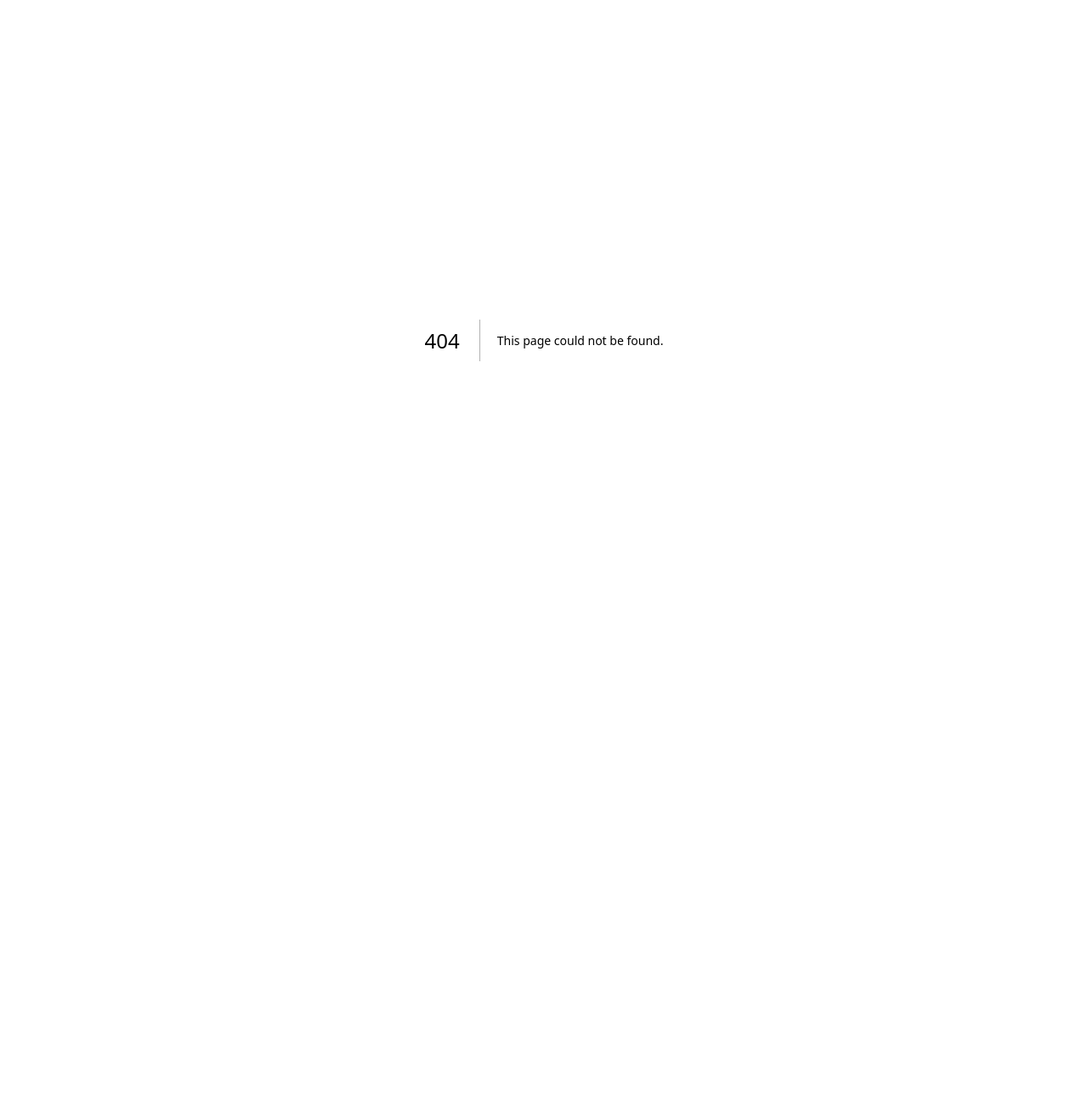
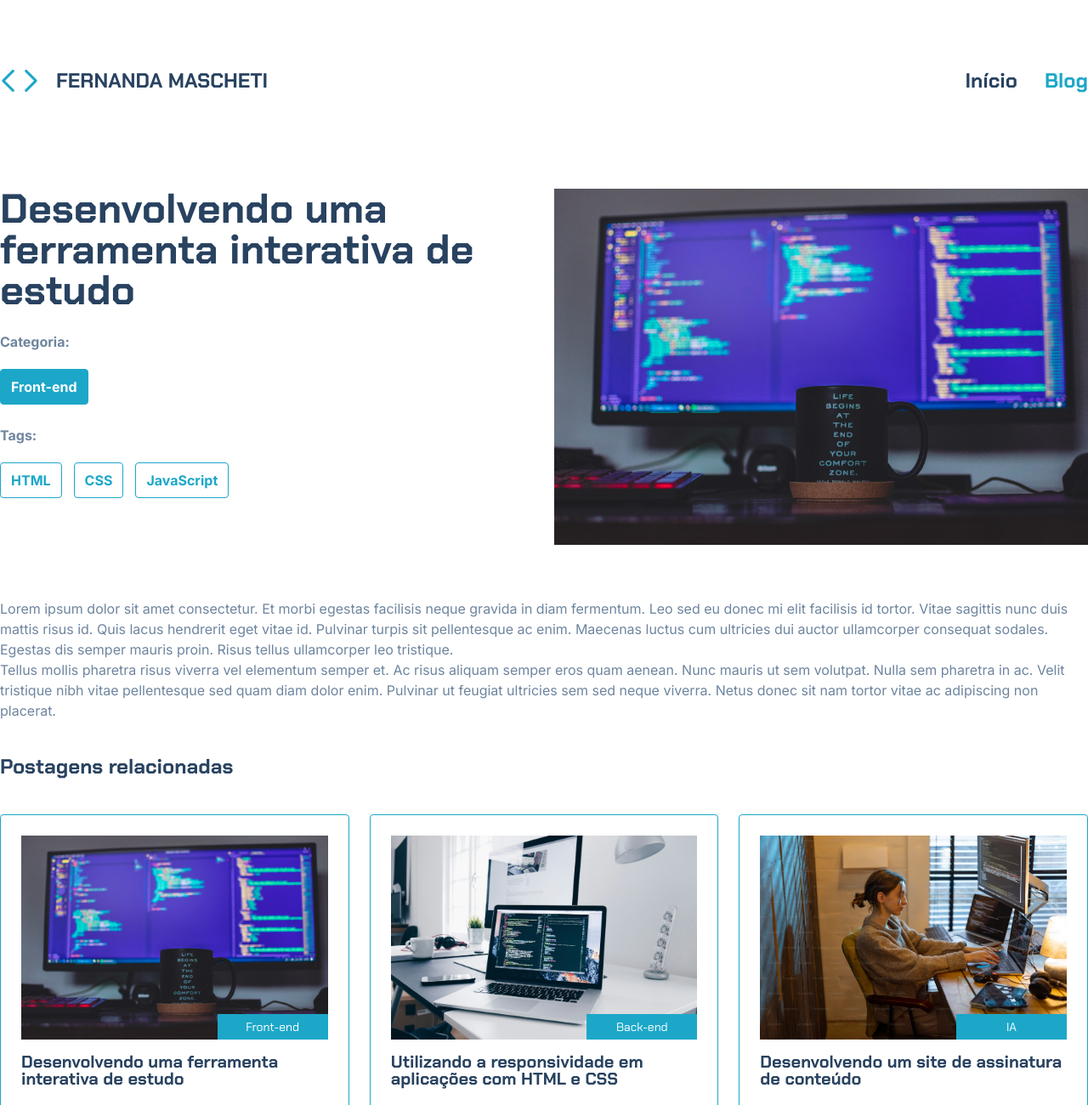
Before and after one commit to vtfg/teste-tecnico-alura, a Next.js app: page /posts/1 in a window 1280 px wide. Before the commit this address had no page. Shown: the top 1300 px of the page at 85% size. Before the commit the page ends 800 px from the top, so only its background shows below. Built offline with nearby package versions, Linux system fonts and the light colour scheme.

Commit message:
feat: create post page design

```diff
--- /dev/null
+++ b/src/app/posts/[id]/page.tsx
@@ -0,0 +1,222 @@
+import { Metadata } from "next";
+import Image from "next/image";
+import Link from "next/link";
+
+export async function generateMetadata({
+  params,
+}: {
+  params: Promise<{ id: string }>;
+}): Promise<Metadata> {
+  const { id } = await params;
+
+  return {
+    title: `Postagem ${id} - Fernanda Mascheti`,
+    description: `Descrição da postagem ${id}`,
+  };
+}
+
+export default async function Post({
+  params,
+}: {
+  params: Promise<{ id: string }>;
+}) {
+  const { id } = await params;
+
+  return (
+    <main className="flex flex-col items-center justify-center w-full">
+      <nav className="container py-18 flex items-center justify-between">
+        <Link href="/" className="flex gap-5 items-center group">
+          <Image
+            src="/logo.png"
+            width={46}
+            height={46}
+            alt="Logo do website."
+            className="group-hover:brightness-90 transition-all"
+          />
+
+          <span className="font-display font-bold text-2xl text-brand-secondary uppercase group-hover:underline">
+            Fernanda Mascheti
+          </span>
+        </Link>
+
+        <ul className="flex gap-8">
+          <li className="font-display font-bold text-2xl text-foreground-primary hover:underline hover:brightness-90 transition-all">
+            <Link href="/">Início</Link>
+          </li>
+          <li className="font-display font-bold text-2xl text-brand-primary hover:underline hover:brightness-90 transition-all">
+            <Link href="/#blog">Blog</Link>
+          </li>
+        </ul>
+      </nav>
+
+      <section className="container grid grid-cols-2 grid-rows-1 items-stretch gap-6 mt-8">
+        <div className="flex flex-col gap-6" id="post-description">
+          <h1 className="font-display font-bold text-5xl/[100%] text-foreground-primary">
+            Desenvolvendo uma ferramenta interativa de estudo
+          </h1>
+
+          <div className="flex flex-col gap-5">
+            <p className="text-base font-bold text-foreground-secondary">
+              Categoria:
+            </p>
+
+            <button className="px-3 py-2 max-w-fit pointer-events-none bg-brand-primary text-white font-bold border border-brand-primary rounded-sm outline-0 transition-all hover:brightness-90 focus:ring-2 focus:ring-brand-primary/50">
+              Front-end
+            </button>
+          </div>
+
+          <div className="flex flex-col gap-5">
+            <p className="text-base font-bold text-foreground-secondary">
+              Tags:
+            </p>
+
+            <div className="flex gap-[14px]">
+              <button className="px-3 py-2 max-w-fit pointer-events-none bg-white text-brand-primary font-bold border border-brand-primary rounded-sm outline-0 transition-all hover:brightness-90 focus:ring-2 focus:ring-brand-primary/50">
+                HTML
+              </button>
+              <button className="px-3 py-2 max-w-fit pointer-events-none bg-white text-brand-primary font-bold border border-brand-primary rounded-sm outline-0 transition-all hover:brightness-90 focus:ring-2 focus:ring-brand-primary/50">
+                CSS
+              </button>
+              <button className="px-3 py-2 max-w-fit pointer-events-none bg-white text-brand-primary font-bold border border-brand-primary rounded-sm outline-0 transition-all hover:brightness-90 focus:ring-2 focus:ring-brand-primary/50">
+                JavaScript
+              </button>
+            </div>
+          </div>
+        </div>
+
+        <img
+          src="/posts/1.jpg"
+          alt={`Imagem da postagem ${id}`}
+          className="object-cover size-full"
+        />
+      </section>
+
+      <section className="container mt-[63px]">
+        <p className="text-base text-foreground-secondary">
+          Lorem ipsum dolor sit amet consectetur. Et morbi egestas facilisis
+          neque gravida in diam fermentum. Leo sed eu donec mi elit facilisis id
+          tortor. Vitae sagittis nunc duis mattis risus id. Quis lacus hendrerit
+          eget vitae id. Pulvinar turpis sit pellentesque ac enim. Maecenas
+          luctus cum ultricies dui auctor ullamcorper consequat sodales. Egestas
+          dis semper mauris proin. Risus tellus ullamcorper leo tristique.
+          <br />
+          Tellus mollis pharetra risus viverra vel elementum semper et. Ac risus
+          aliquam semper eros quam aenean. Nunc mauris ut sem volutpat. Nulla
+          sem pharetra in ac. Velit tristique nibh vitae pellentesque sed quam
+          diam dolor enim. Pulvinar ut feugiat ultricies sem sed neque viverra.
+          Netus donec sit nam tortor vitae ac adipiscing non placerat.
+        </p>
+      </section>
+
+      <section className="container flex flex-col gap-10 mt-[38px]">
+        <h2 className="font-display font-bold text-2xl text-foreground-primary">
+          Postagens relacionadas
+        </h2>
+
+        <div className="grid grid-rows-1 grid-cols-3 gap-6">
+          <article className="flex flex-col gap-4 p-6 border border-brand-primary rounded-sm hover:shadow-2xl hover:shadow-brand-primary/30 transition-all">
+            <div className="relative">
+              <img
+                src="/posts/1.jpg"
+                alt="Imagem da postagem 1: Desenvolvendo uma ferramenta interativa de estudo."
+              />
+
+              <span className="w-full max-w-[130px] h-[30px] bg-brand-primary text-white font-display text-sm flex items-center justify-center  absolute bottom-0 right-0">
+                Front-end
+              </span>
+            </div>
+
+            <hgroup className="flex flex-col gap-4">
+              <h3 className="font-display font-bold text-xl/[100%] text-foreground-primary">
+                Desenvolvendo uma ferramenta interativa de estudo
+              </h3>
+
+              <p className="text-base text-foreground-secondary">
+                Lorem ipsum dolor sit amet consectetur. Et morbi egestas
+                facilisis neque gravida in diam fermentum. Leo sed eu donec mi
+                elit...
+              </p>
+            </hgroup>
+
+            <Link
+              href="/posts/1"
+              className="w-fit text-base text-brand-primary font-bold hover:underline hover:brightness-90 transition-all"
+            >
+              Ler mais
+            </Link>
+          </article>
+
+          <article className="flex flex-col gap-4 p-6 border border-brand-primary rounded-sm hover:shadow-2xl hover:shadow-brand-primary/30 transition-all">
+            <div className="relative">
+              <img
+                src="/posts/2.jpg"
+                alt="Imagem da postagem 2: Utilizando a responsividade em aplicações com HTML e CSS."
+              />
+
+              <span className="w-full max-w-[130px] h-[30px] bg-brand-primary text-white font-display text-sm flex items-center justify-center  absolute bottom-0 right-0">
+                Back-end
+              </span>
+            </div>
+
+            <hgroup className="flex flex-col gap-4">
+              <h3 className="font-display font-bold text-xl/[100%] text-foreground-primary">
+                Utilizando a responsividade em aplicações com HTML e CSS
+              </h3>
+
+              <p className="text-base text-foreground-secondary">
+                Lorem ipsum dolor sit amet consectetur. Et morbi egestas
+                facilisis neque gravida in diam fermentum. Leo sed eu donec mi
+                elit...
+              </p>
+            </hgroup>
+
+            <Link
+              href="/posts/2"
+              className="w-fit text-base text-brand-primary font-bold hover:underline hover:brightness-90 transition-all"
+            >
+              Ler mais
+            </Link>
+          </article>
+
+          <article className="flex flex-col gap-4 p-6 border border-brand-primary rounded-sm hover:shadow-2xl hover:shadow-brand-primary/30 transition-all">
+            <div className="relative">
+              <img
+                src="/posts/3.avif"
+                alt="Imagem da postagem 3: Desenvolvendo uma ferramenta interativa de estudo."
+              />
+
+              <span className="w-full max-w-[130px] h-[30px] bg-brand-primary text-white font-display text-sm flex items-center justify-center  absolute bottom-0 right-0">
+                IA
+              </span>
+            </div>
+
+            <hgroup className="flex flex-col gap-4">
+              <h3 className="font-display font-bold text-xl/[100%] text-foreground-primary">
+                Desenvolvendo um site de assinatura de conteúdo
+              </h3>
+
+              <p className="text-base text-foreground-secondary">
+                Lorem ipsum dolor sit amet consectetur. Et morbi egestas
+                facilisis neque gravida in diam fermentum. Leo sed eu donec mi
+                elit...
+              </p>
+            </hgroup>
+
+            <Link
+              href="/posts/3"
+              className="w-fit text-base text-brand-primary font-bold hover:underline hover:brightness-90 transition-all"
+            >
+              Ler mais
+            </Link>
+          </article>
+        </div>
+      </section>
+
+      <footer className="container flex justify-center mt-[38px] mb-11">
+        <p className="text-center text-base text-foreground-secondary">
+          © Copyright 2025. Produzido por Fernanda Mascheti
+        </p>
+      </footer>
+    </main>
+  );
+}
```
